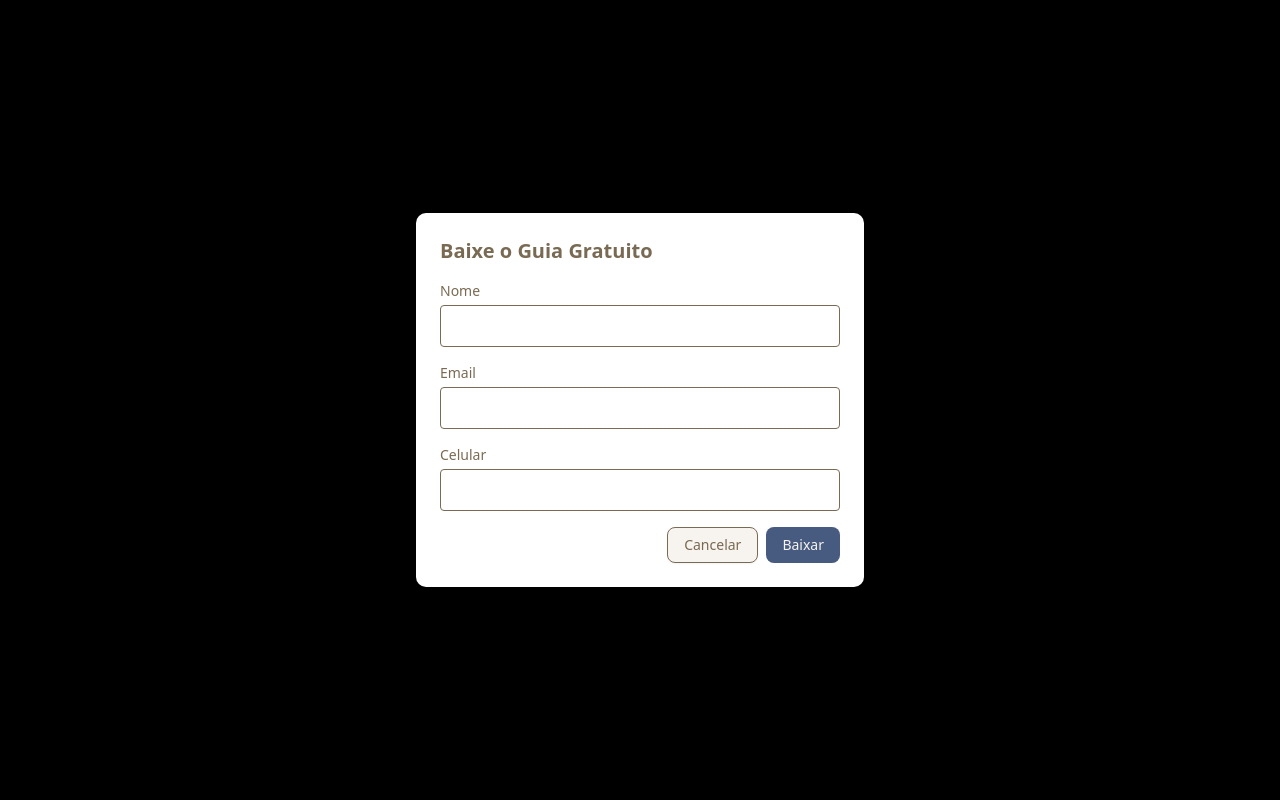
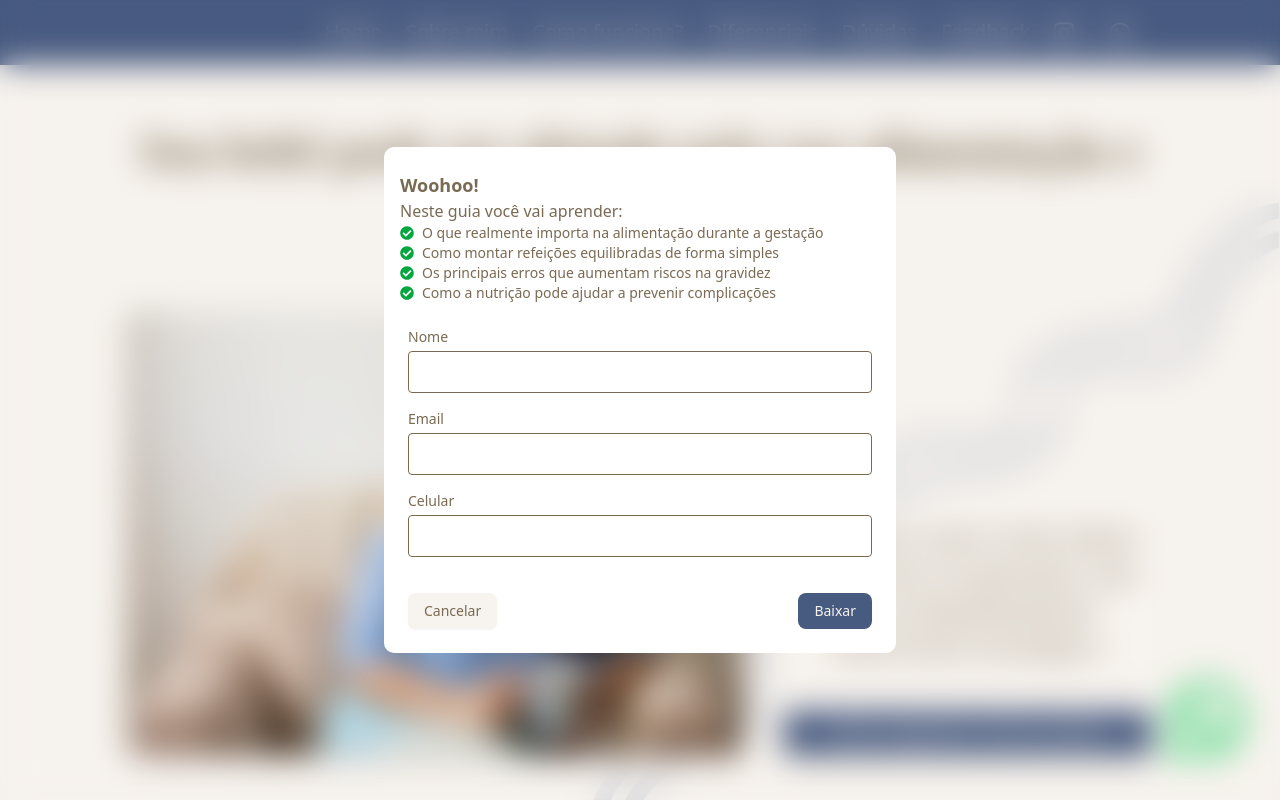
Before and after one commit to HelcioAnicio/Karen-Martins---Nutricionista, a React (Vite) app: page / in a window 1280 px wide. Shown: the top 800 px of the page. Built offline with nearby package versions, Linux system fonts and the light colour scheme; no server answers; a web font is replaced by a local one.

Commit message:
Chore: Tried to implement hubspot

```diff
--- /dev/null
+++ b/hubspot.config.yml
@@ -0,0 +1 @@
+portals: []
--- a/index.html
+++ b/index.html
@@ -14,6 +14,13 @@
         f.parentNode.insertBefore(j, f);
       })(window, document, "script", "dataLayer", "GTM-NFXQ9DCJ");
     </script>
+    <script
+      type="text/javascript"
+      id="hs-script-loader"
+      async
+      defer
+      src="//js-na1.hs-scripts.com/51205616.js"
+    ></script>
 
     <meta
       name="description"
--- a/src/App.tsx
+++ b/src/App.tsx
@@ -33,11 +33,6 @@ function App() {
 
   onLCP(console.log);
 
-  // Exemplo de chamada no servidor (Server Action ou API Route)
-  // const GOOGLE_MAPS_API_KEY = "AIzaSyBFWWYwTqp-NEo1r7l5mEvIbfZtDi9Y6O8";
-  // const PLACE_ID = "7872526946686050572";
-  // const url = `https://maps.googleapis.com/maps/api/place/details/json?place_id=${PLACE_ID}&fields=reviews,rating,user_ratings_total&key=${GOOGLE_MAPS_API_KEY}&language=pt-BR`;
-
   return (
     <>
       <Header />
@@ -67,21 +62,18 @@ function App() {
         </section>
 
         <section className="bg-primary text-background py-16">
-          <div className="m-auto max-w-4xl px-4 text-center">
+          <div className="m-auto flex max-w-4xl flex-col px-4 last:items-center">
             <h2 className="font-merriweather mb-4 text-2xl font-bold">
               Um guia simples para ajudar você a se alimentar melhor na
               gestação.
             </h2>
-            <p className="mb-6">
-              Neste guia você vai aprender:
-              <br />
-              ✔ O que realmente importa na alimentação durante a gestação
-              <br />
-              ✔ Como montar refeições equilibradas de forma simples
-              <br />
-              ✔ Os principais erros que aumentam riscos na gravidez
-              <br />✔ Como a nutrição pode ajudar a prevenir complicações
-            </p>
+            <div className="m-auto mb-6 w-full sm:w-3/5">
+              <p>Neste guia você vai aprender:</p>
+              <p>✔ O que realmente importa na alimentação durante a gestação</p>
+              <p>✔ Como montar refeições equilibradas de forma simples</p>
+              <p>✔ Os principais erros que aumentam riscos na gravidez</p>
+              <p>✔ Como a nutrição pode ajudar a prevenir complicações</p>
+            </div>
             <button
               onClick={() => setIsModalOpen(true)}
               className="bg-background text-primary rounded-lg px-6 py-3 font-bold transition hover:bg-gray-200"
--- a/src/components/ui/button.tsx
+++ b/src/components/ui/button.tsx
@@ -1,8 +1,8 @@
-import * as React from "react"
-import { Slot } from "@radix-ui/react-slot"
-import { cva, type VariantProps } from "class-variance-authority"
+import * as React from "react";
+import { Slot } from "@radix-ui/react-slot";
+import { cva, type VariantProps } from "class-variance-authority";
 
-import { cn } from "@/lib/utils"
+import { cn } from "@/lib/utils";
 
 const buttonVariants = cva(
   "inline-flex items-center justify-center gap-2 whitespace-nowrap rounded-md text-sm font-medium transition-all disabled:pointer-events-none disabled:opacity-50 [&_svg]:pointer-events-none [&_svg:not([class*='size-'])]:size-4 shrink-0 [&_svg]:shrink-0 outline-none focus-visible:border-ring focus-visible:ring-ring/50 focus-visible:ring-[3px] aria-invalid:ring-destructive/20 dark:aria-invalid:ring-destructive/40 aria-invalid:border-destructive",
@@ -33,8 +33,8 @@ const buttonVariants = cva(
       variant: "default",
       size: "default",
     },
-  }
-)
+  },
+);
 
 function Button({
   className,
@@ -44,9 +44,9 @@ function Button({
   ...props
 }: React.ComponentProps<"button"> &
   VariantProps<typeof buttonVariants> & {
-    asChild?: boolean
+    asChild?: boolean;
   }) {
-  const Comp = asChild ? Slot : "button"
+  const Comp = asChild ? Slot : "button";
 
   return (
     <Comp
@@ -56,7 +56,8 @@ function Button({
       className={cn(buttonVariants({ variant, size, className }))}
       {...props}
     />
-  )
+  );
 }
 
-export { Button, buttonVariants }
+// eslint-disable-next-line react-refresh/only-export-components
+export { Button, buttonVariants };
--- a/src/components/ui/downloadModal.tsx
+++ b/src/components/ui/downloadModal.tsx
@@ -1,5 +1,9 @@
 import React, { useState } from "react";
 import { Button } from "./button";
+import { FaCheckCircle } from "react-icons/fa";
+
+const HUBSPOT_PORTAL_ID = import.meta.env.VITE_HUBSPOT_PORTAL_ID;
+const HUBSPOT_FORM_ID = import.meta.env.VITE_HUBSPOT_FORM_ID;
 
 interface DownloadModalProps {
   isOpen: boolean;
@@ -19,6 +23,10 @@ export const DownloadModal: React.FC<DownloadModalProps> = ({
   const [isSuccess, setIsSuccess] = useState(false);
   const [isDownloading, setIsDownloading] = useState(false);
 
+  // const hubSpotPersonalKey =
+  //   "CiRuYTEtOGQzYy0yMTk4LTRjMjgtYTg0OS0yZTdkZjZiODQ3N2MQ8Ku1GBjYotkqKhkABeaRgr9_fUMrjCzEnvPcbLH3c_QPEBQJSgNuYTE";
+  // const APIKey = "cdad5996-06e3-4c29-af60-3c7ec16771cd";
+
   const handleChange = (e: React.ChangeEvent<HTMLInputElement>) => {
     setFormData({
       ...formData,
@@ -30,23 +38,11 @@ export const DownloadModal: React.FC<DownloadModalProps> = ({
     e.preventDefault();
     setIsSubmitting(true);
 
-    // Simular envio para "hotspot" - substitua pela API real
-    try {
-      const response = await fetch("/api/cadastro", {
-        method: "POST",
-        headers: {
-          "Content-Type": "application/json",
-        },
-        body: JSON.stringify(formData),
-      });
-
-      if (response.ok) {
+    const doDownload = () => {
       setIsSuccess(true);
       setIsSubmitting(false);
-        // Iniciar download após sucesso
       setTimeout(() => {
         setIsDownloading(true);
-          // Simular download
         const link = document.createElement("a");
         link.href = "/guia-alimentacao-gestacao.pdf";
         link.download = "Guia de orientações alimentação na gestação.pdf";
@@ -57,12 +53,49 @@ export const DownloadModal: React.FC<DownloadModalProps> = ({
           setIsDownloading(false);
           onClose();
           setIsSuccess(false);
-          }, 2000); // Simular tempo de download
+        }, 2000);
       }, 1000);
-      } else {
+    };
+
+    try {
+      // Envia direto para HubSpot Forms API (mais simples e sem backend)
+      if (!HUBSPOT_PORTAL_ID || !HUBSPOT_FORM_ID) {
+        alert(
+          "HubSpot não está configurado. Defina VITE_HUBSPOT_PORTAL_ID e VITE_HUBSPOT_FORM_ID no .env e reinicie o dev server.",
+        );
+        setIsSubmitting(false);
+        return;
+      }
+
+      const response = await fetch(
+        `https://api.hsforms.com/submissions/v3/integration/submit/${HUBSPOT_PORTAL_ID}/${HUBSPOT_FORM_ID}`,
+        {
+          method: "POST",
+          headers: {
+            "Content-Type": "application/json",
+          },
+          body: JSON.stringify({
+            fields: [
+              { name: "email", value: formData.email },
+              { name: "firstname", value: formData.nome },
+              { name: "phone", value: formData.celular },
+            ],
+            context: {
+              pageUri: window.location.href,
+              pageName: document.title,
+            },
+          }),
+        },
+      );
+
+      if (!response.ok) {
+        console.error("HubSpot Forms API error", await response.text());
         alert("Erro ao cadastrar. Tente novamente.");
         setIsSubmitting(false);
+        return;
       }
+
+      doDownload();
     } catch (error) {
       console.error("Erro:", error);
       alert("Erro ao cadastrar. Tente novamente.");
@@ -73,8 +106,8 @@ export const DownloadModal: React.FC<DownloadModalProps> = ({
   if (!isOpen) return null;
 
   return (
-    <div className="bg-opacity-50 fixed inset-0 z-50 flex items-center justify-center bg-black">
-      <div className="mx-4 w-full max-w-md rounded-lg bg-white p-6">
+    <div className="bg-opacity-50 fixed inset-0 z-50 flex h-screen w-full items-center justify-center backdrop-blur-lg">
+      <div className="w-full max-w-lg rounded-lg bg-white py-6">
         {isSuccess ? (
           <div className="text-center">
             <h2 className="mb-4 text-xl font-bold">
@@ -91,11 +124,41 @@ export const DownloadModal: React.FC<DownloadModalProps> = ({
           </div>
         ) : (
           <>
-            <h2 className="mb-4 text-xl font-bold">Baixe o Guia Gratuito</h2>
-            <form onSubmit={handleSubmit}>
+            <div className="m-auto flex max-w-4xl flex-col px-4">
+              {/* <h2 className="font-merriweather mb-4 text-2xl font-bold">
+                Guia de alimentação gestacional.
+              </h2> */}
+              <p className="text-lg font-semibold">Woohoo!</p>
+              <div className="m-auto mb-6 w-full">
+                <p>Neste guia você vai aprender:</p>
+                <p className="flex items-center gap-2 text-sm">
+                  <FaCheckCircle className="text-green-600" /> O que realmente
+                  importa na alimentação durante a gestação
+                </p>
+                <p className="flex items-center gap-2 text-sm">
+                  <FaCheckCircle className="text-green-600" /> Como montar
+                  refeições equilibradas de forma simples
+                </p>
+                <p className="flex items-center gap-2 text-sm">
+                  <FaCheckCircle className="text-green-600" /> Os principais
+                  erros que aumentam riscos na gravidez
+                </p>
+                <p className="flex items-center gap-2 text-sm">
+                  <FaCheckCircle className="text-green-600" /> Como a nutrição
+                  pode ajudar a prevenir complicações
+                </p>
+              </div>
+            </div>
+            <form onSubmit={handleSubmit} className="flex flex-col px-6">
               <div className="mb-4">
-                <label className="mb-1 block text-sm font-medium">Nome</label>
+                <label
+                  htmlFor="nome"
+                  className="mb-1 block text-sm font-medium"
+                >
+                  Nome
+                </label>
                 <input
+                  id="nome"
                   type="text"
                   name="nome"
                   value={formData.nome}
@@ -105,10 +168,16 @@ export const DownloadModal: React.FC<DownloadModalProps> = ({
                 />
               </div>
               <div className="mb-4">
-                <label className="mb-1 block text-sm font-medium">Email</label>
+                <label
+                  htmlFor="email"
+                  className="mb-1 block text-sm font-medium"
+                >
+                  Email
+                </label>
                 <input
                   type="email"
                   name="email"
+                  id="email"
                   value={formData.email}
                   onChange={handleChange}
                   required
@@ -116,20 +185,29 @@ export const DownloadModal: React.FC<DownloadModalProps> = ({
                 />
               </div>
               <div className="mb-4">
-                <label className="mb-1 block text-sm font-medium">
+                <label
+                  htmlFor="celular"
+                  className="mb-1 block text-sm font-medium"
+                >
                   Celular
                 </label>
                 <input
                   type="tel"
                   name="celular"
+                  id="celular"
                   value={formData.celular}
                   onChange={handleChange}
                   required
                   className="w-full rounded border p-2"
                 />
               </div>
-              <div className="flex justify-end gap-2">
-                <Button type="button" onClick={onClose} variant="outline">
+              <div className="flex justify-between gap-2 pt-5">
+                <Button
+                  type="button"
+                  onClick={onClose}
+                  variant="outline"
+                  className="border-none"
+                >
                   Cancelar
                 </Button>
                 <Button type="submit" disabled={isSubmitting}>
```
Also changed, not shown: 7 other files (tests, documents, lock files or other folders). Lines whose indentation alone changed are shown as unchanged.
